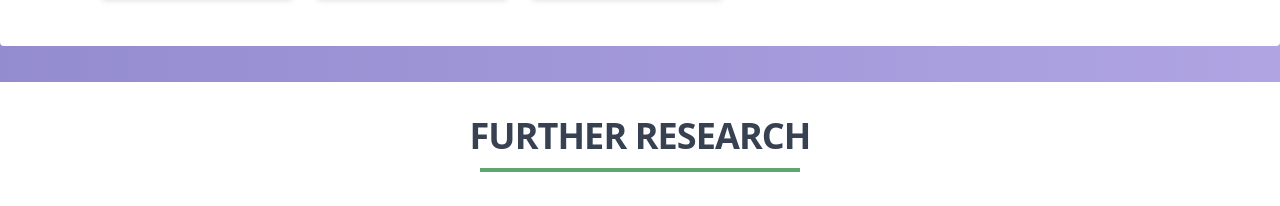
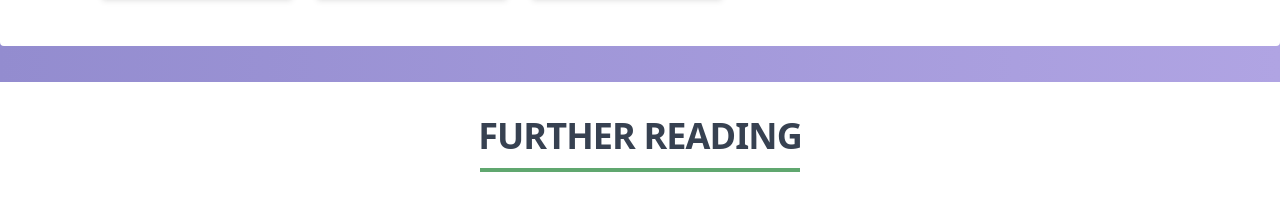
Before and after one commit to ShawnRSidwell/suniamassage, a React (Vite) app: page /about in a window 1280 px wide. Shown: the part 1806-2012 px from the top of the page. Built offline with nearby package versions, Linux system fonts and the light colour scheme.

Commit message:
Change further reading headline

```diff
--- a/src/pages/About.jsx
+++ b/src/pages/About.jsx
@@ -69,7 +69,7 @@ function About() {
         </LargeCard>
       </div>
       <div className="mx-auto px-3 mb md:px-0 w-11/12 md:w-full flex flex-col items-center justify-center bg-white h-[60dvh] md:py-9 shadow md:shadow-none">
-        <Headline className="">Further Research</Headline>
+        <Headline className="">Further Reading</Headline>
         <hr className="border-[#60A76F] w-1/4 border-2 my-3" />
         <ul className="text-left py-8 flex flex-col gap-8">
           <li>
```
